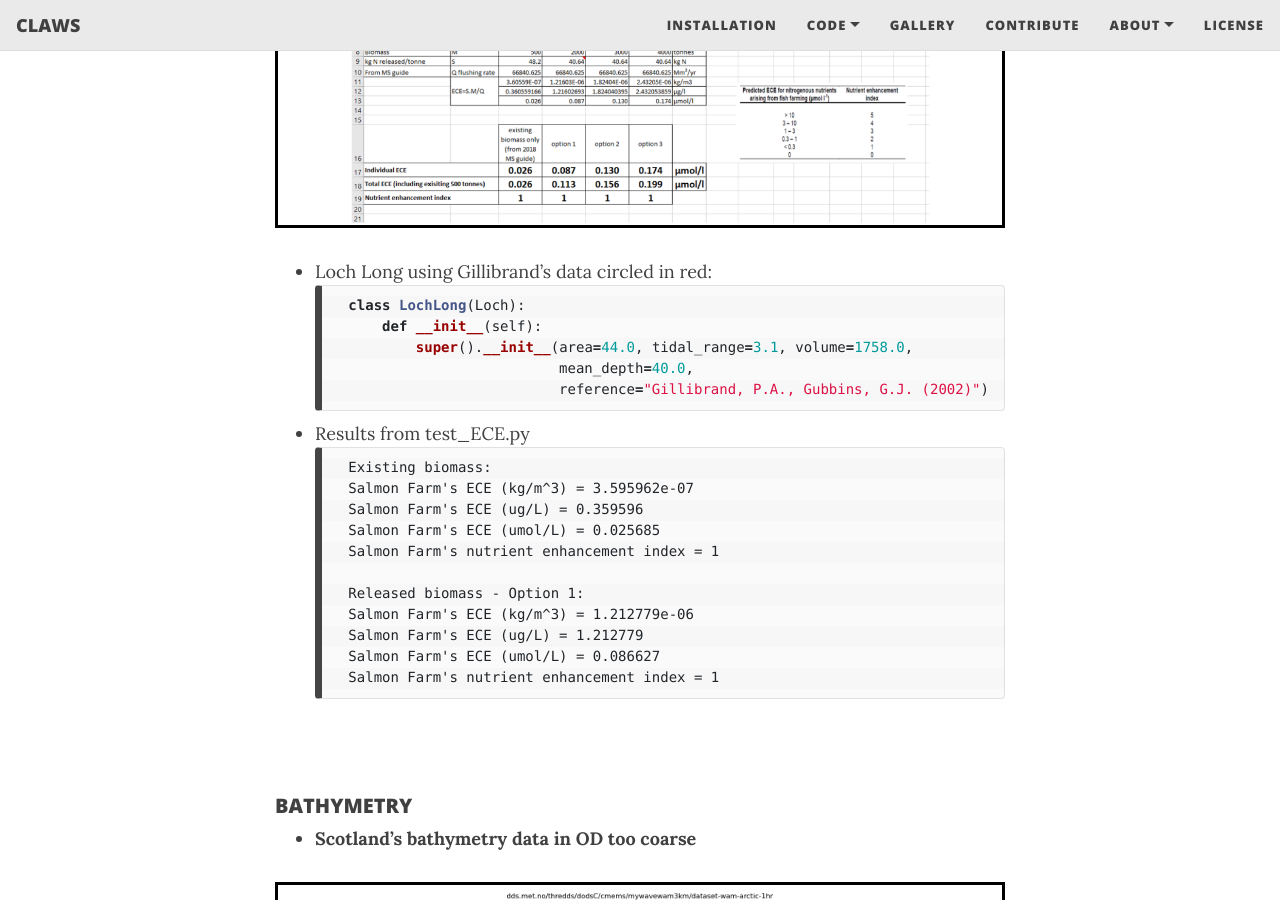
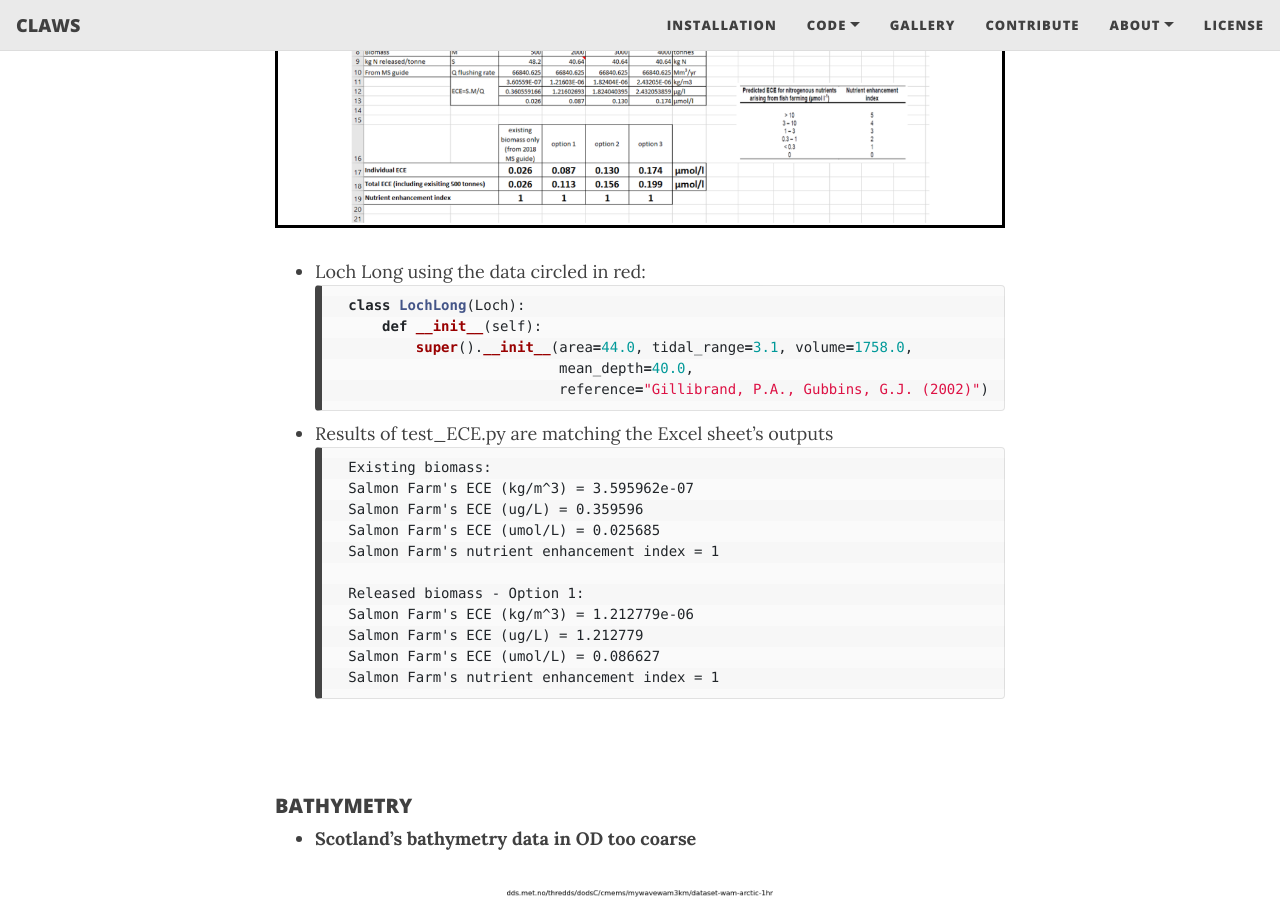
Before and after one commit to claws-scot/claws-scot.github.io, a Jekyll site: the page built from meeting-220613-N.md, in a window 1280 px wide and 900 px high, scrolled down 943 px. Built offline with Jekyll 4.4.1, drawn with Linux system fonts in a browser that asks for light colours; nearby versions of some CDN libraries.

Commit message:
Editing web pages

````diff
--- a/meeting-220613-N.md
+++ b/meeting-220613-N.md
@@ -25,7 +25,7 @@ nav-short: true
   <img src="/docs/meeting/excel-approx-formulas.png" style="height:300px">
 </p>
 
-- Loch Long using Gillibrand's data circled in red:
+- Loch Long using the data circled in red:
     ```python
     class LochLong(Loch):
         def __init__(self):
@@ -36,7 +36,7 @@ nav-short: true
     <div style="line-height:50%;">
         <br>
     </div>
-- Results from test_ECE.py
+- Results of test_ECE.py are matching the Excel sheet's outputs
     ```
     Existing biomass:
     Salmon Farm's ECE (kg/m^3) = 3.595962e-07
@@ -59,7 +59,7 @@ nav-short: true
 
   - <b>Scotland's bathymetry data in OD too coarse</b>
 
-<p align="center" style="border-style:solid; border:2; border-color:black">
+<p align="center">
   <img src="/docs/meeting/OD_seabed_1.png" style="height:200px">
 </p>
 
````
